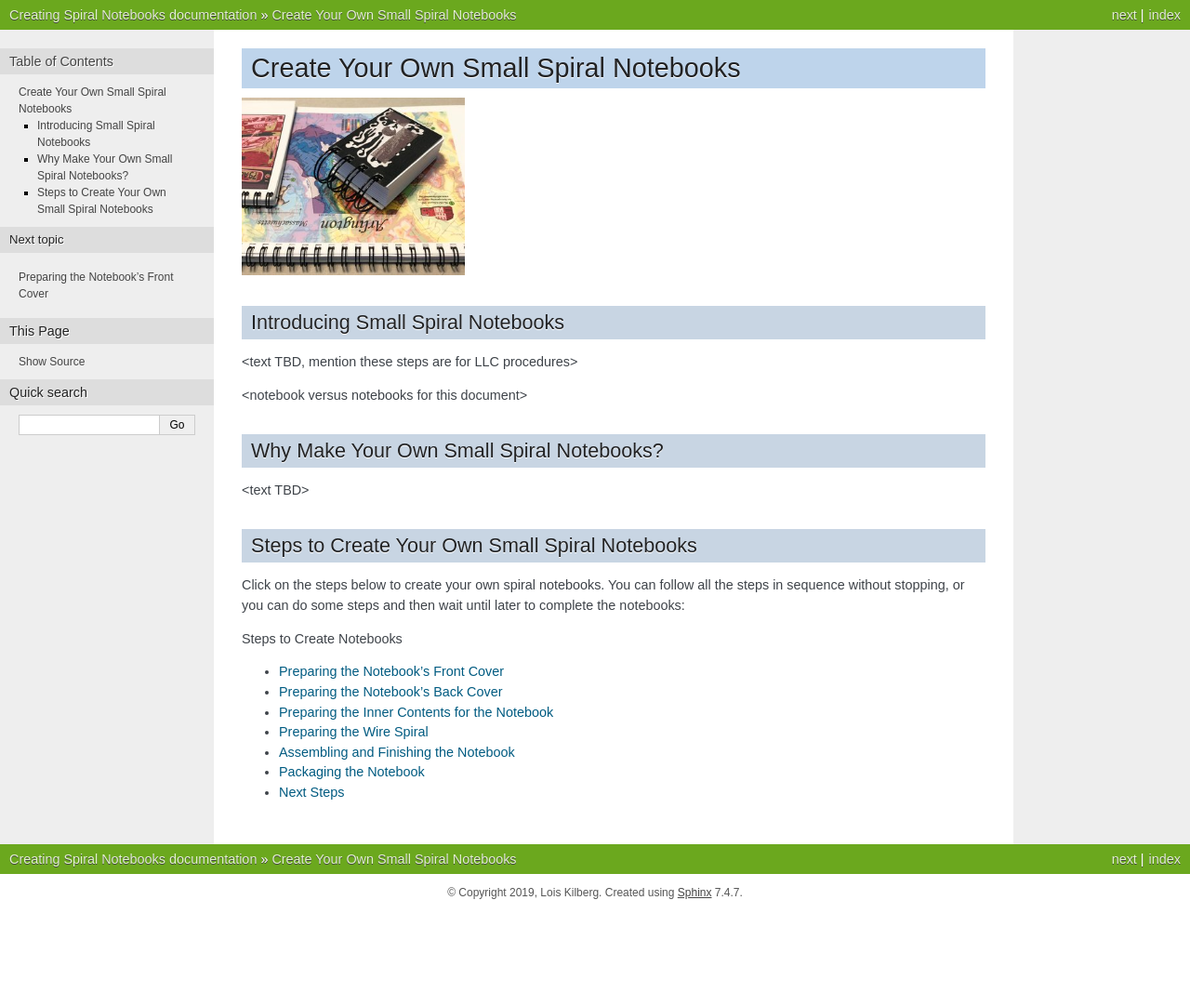
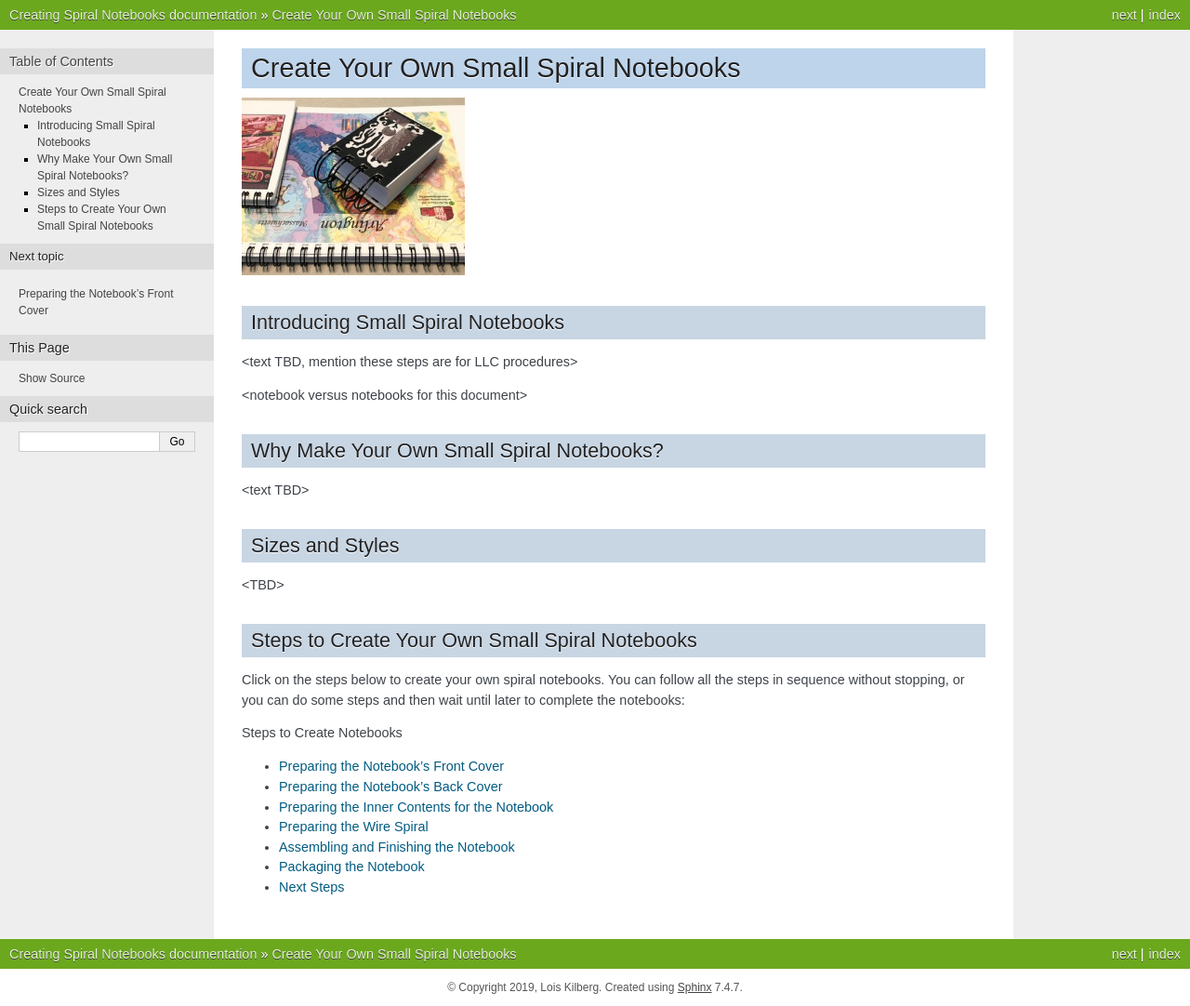
Before and after one commit to loiskilberg/create_spiral_notebook, a Sphinx documentation site: the page built from source/index.rst, in a window 1280 px wide. Shown: the whole page at 93% size. Built offline with Sphinx 7.4.7, drawn with Linux system fonts in a browser that asks for light colours; pages that are not in the unit, such as notebooks, are missing from menus; before the commit the page ends 980 px from its top, so only the background shows below that.

Commit message:
add section for sizes and styles

```diff
--- a/source/index.rst
+++ b/source/index.rst
@@ -15,6 +15,10 @@ Introducing Small Spiral Notebooks
 Why Make Your Own Small Spiral Notebooks?
 =========================================
 <text TBD>
+
+Sizes and Styles
+================
+<TBD>
 
 Steps to Create Your Own Small Spiral Notebooks
 ===============================================
```
